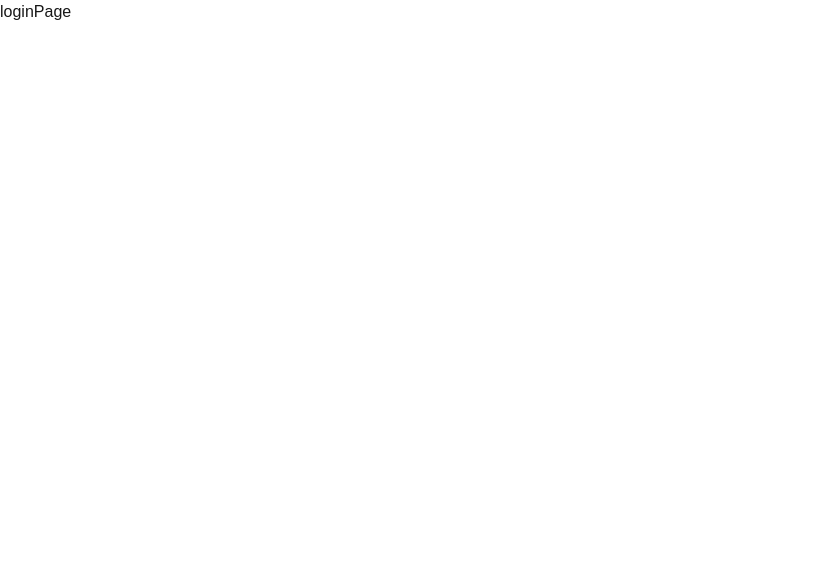
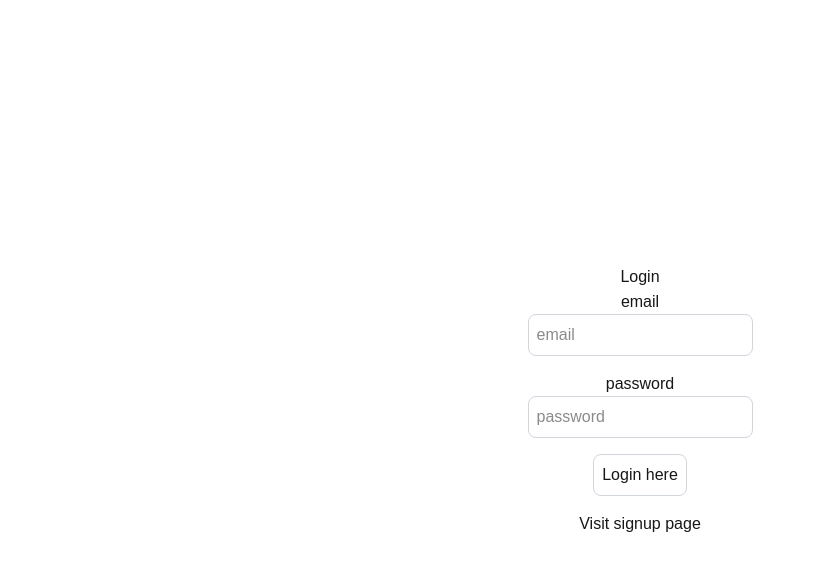
Before and after one commit to hamzakargin/vaultcraft, a Next.js app: page /login in a window 1280 px wide. Shown: the top 570 px of the page, without its empty margins (0-815 px from the left). Built offline with nearby package versions, Linux system fonts and the light colour scheme.

Commit message:
login, profile added

```diff
--- a/src/app/login/page.tsx
+++ b/src/app/login/page.tsx
@@ -1,7 +1,45 @@
+"use client";
+import Link from "next/link";
+import React from "react";
+import { useRouter } from "next/navigation";
+import { axios } from "axios";
+
 export default function LoginPage() {
+  const [user, setUser] = React.useState({
+    email: "",
+    password: "",
+  });
+
+  const onLogin = async () => {};
   return (
-    <div>
-      <h1>loginPage</h1>
+    <div className="flex flex-col items-center justify-center min-h-screen py-2">
+      <h1>Login</h1>
+      <hr />
+      <label htmlFor="email">email</label>
+      <input
+        className="p-2 border border-gray-300 rounded-lg mb-4 focus:outline-none focus:border-gray-600"
+        id="email"
+        type="text"
+        value={user.email}
+        onChange={(e) => setUser({ ...user, email: e.target.value })}
+        placeholder="email"
+      />
+      <label htmlFor="password">password</label>
+      <input
+        className="p-2 border border-gray-300 rounded-lg mb-4 focus:outline-none focus:border-gray-600"
+        id="password"
+        type="password"
+        value={user.password}
+        onChange={(e) => setUser({ ...user, password: e.target.value })}
+        placeholder="password"
+      />
+      <button
+        onClick={onLogin}
+        className="p-2 border border-gray-300 rounded-lg mb-4 focus:outline-none focus:border-gray-600"
+      >
+        Login here
+      </button>
+      <Link href="/signup">Visit signup page</Link>
     </div>
   );
 }
--- /dev/null
+++ b/src/app/profile/[id]/page.tsx
@@ -0,0 +1,12 @@
+export default function UserProfile({ params }: any) {
+  return (
+    <div className="flex flex-col items-center justify-center min-h-screen py-2">
+      <h1>Profile</h1>
+      <hr />
+      <p className="text-4xl">User Profile</p>
+      <span className="p-2 rounded bg-orange-500 text-black ml-2">
+        {params.id}
+      </span>
+    </div>
+  );
+}
--- /dev/null
+++ b/src/app/profile/page.tsx
@@ -0,0 +1,9 @@
+export default function ProfilePage() {
+  return (
+    <div className="flex flex-col items-center justify-center min-h-screen py-2">
+      <h1>Profile</h1>
+      <hr />
+      <p>Profile Page</p>
+    </div>
+  );
+}
```
